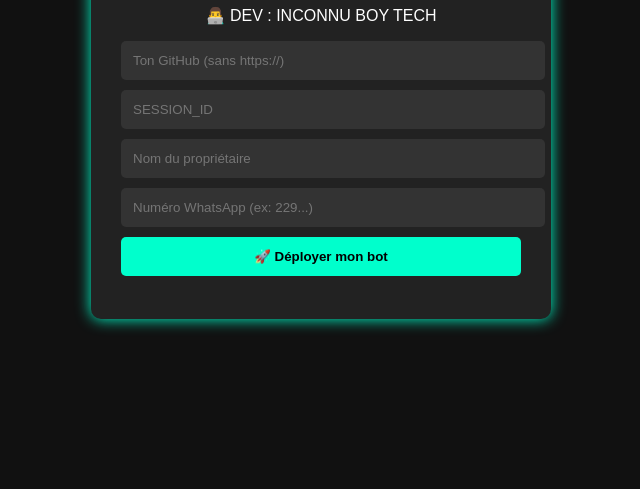
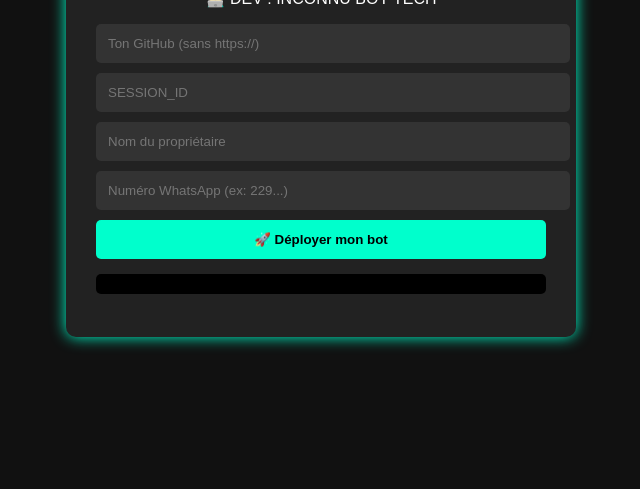
Before and after one commit to prm123456789/DEPLOYED-WEB, a website: page public/index.html in a window 1280 px wide. Shown: the part 311-800 px from the top of the page, without its empty margins (319-959 px from the left). Drawn offline with Linux system fonts and the light colour scheme.

Commit message:
Update style.css

```diff
--- a/public/style.css
+++ b/public/style.css
@@ -15,7 +15,7 @@ body {
   border-radius: 10px;
   box-shadow: 0 0 15px #00ffcc;
   width: 100%;
-  max-width: 400px;
+  max-width: 450px;
   text-align: center;
 }
 
@@ -43,3 +43,13 @@ button {
 button:hover {
   background: #00ddaa;
 }
+
+pre {
+  text-align: left;
+  max-height: 300px;
+  overflow-y: auto;
+  background: #000;
+  padding: 10px;
+  border-radius: 5px;
+  margin-top: 15px;
+}
```
